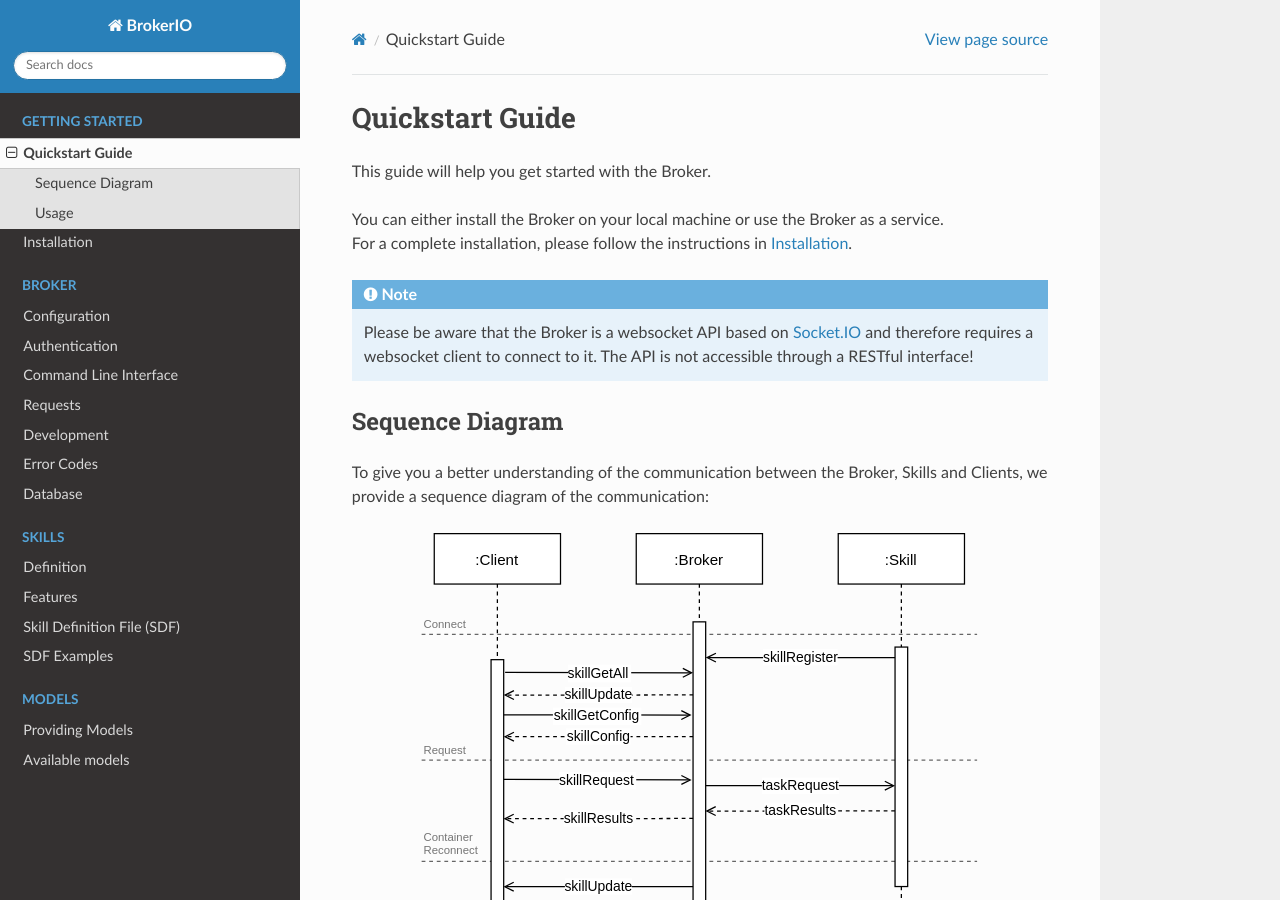
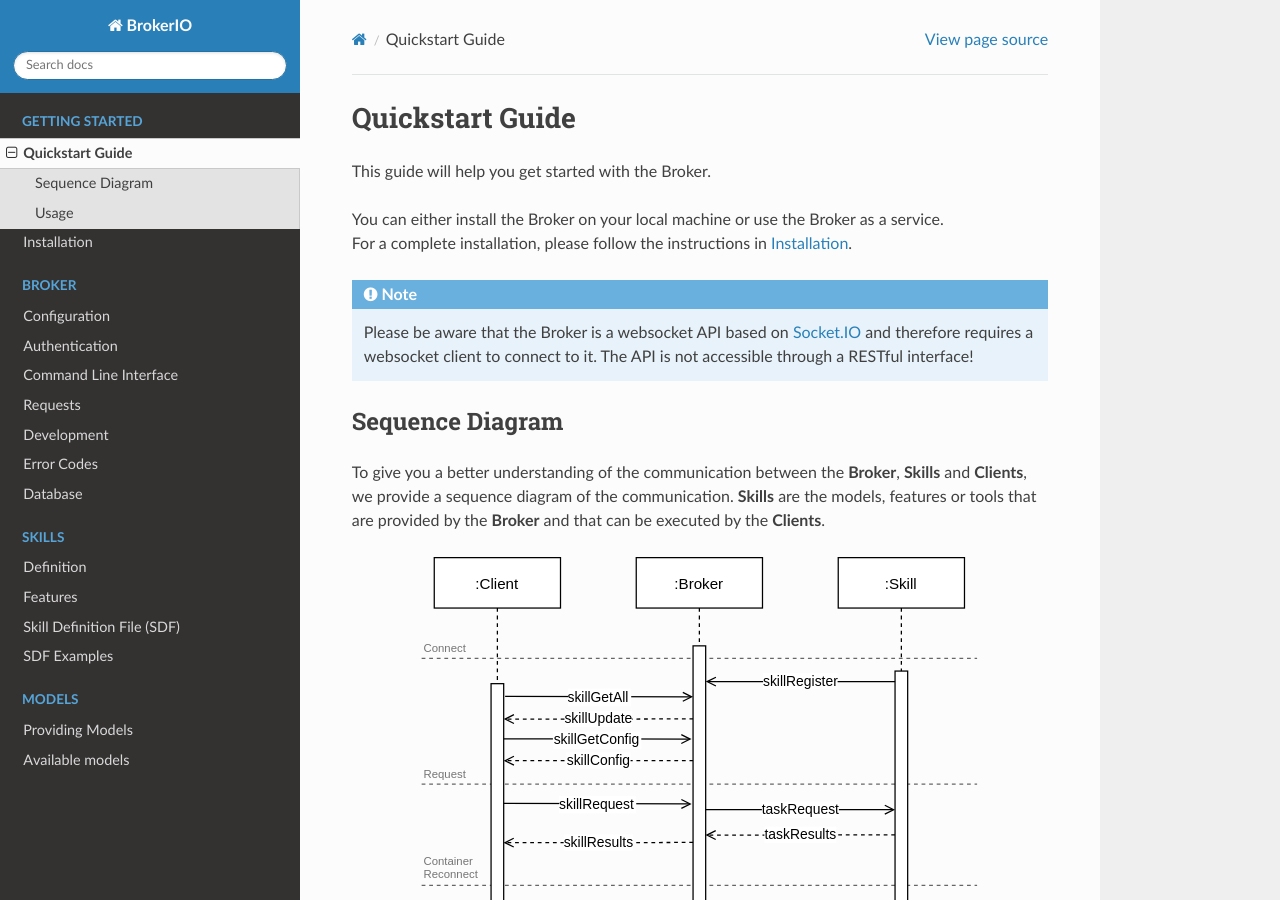
Before and after one commit to UKPLab/BrokerIO, a Sphinx documentation site: the page built from docs/source/getting_started/quickstart.rst, in a window 1280 px wide and 900 px high. Built offline with Sphinx 7.4.7 and the Read the Docs theme 2.0.0, drawn with Linux system fonts in a browser that asks for light colours.

Commit message:
update doc, add support for task acknowledgement

```diff
--- a/docs/source/getting_started/quickstart.rst
+++ b/docs/source/getting_started/quickstart.rst
@@ -15,7 +15,8 @@ This guide will help you get started with the Broker.
 Sequence Diagram
 ----------------
 
-To give you a better understanding of the communication between the Broker, Skills and Clients, we provide a sequence diagram of the communication:
+To give you a better understanding of the communication between the **Broker**, **Skills** and **Clients**, we provide a sequence diagram of the communication.
+**Skills** are the models, features or tools that are provided by the **Broker** and that can be executed by the **Clients**.
 
 .. image:: ./sequence.drawio.svg
    :width: 80%
--- a/docs/source/models/example.rst
+++ b/docs/source/models/example.rst
@@ -33,6 +33,9 @@ Since neural models are mostly trained with Python, this sample also use Python
         @sio.on("taskRequest")
         def task(data):
             sio.emit('taskResults', {'id': data['id'], 'data': pipe(data['data'])})
+
+            # Tip: you can also use acknowledgements here and just return the data
+            return {'id': data['id'], 'data': pipe(data['data'])}
 
         # connect to Broker
         while True:
```
Also changed, not shown: CHANGELOG.md (+1 -0 lines), 1 other file.
